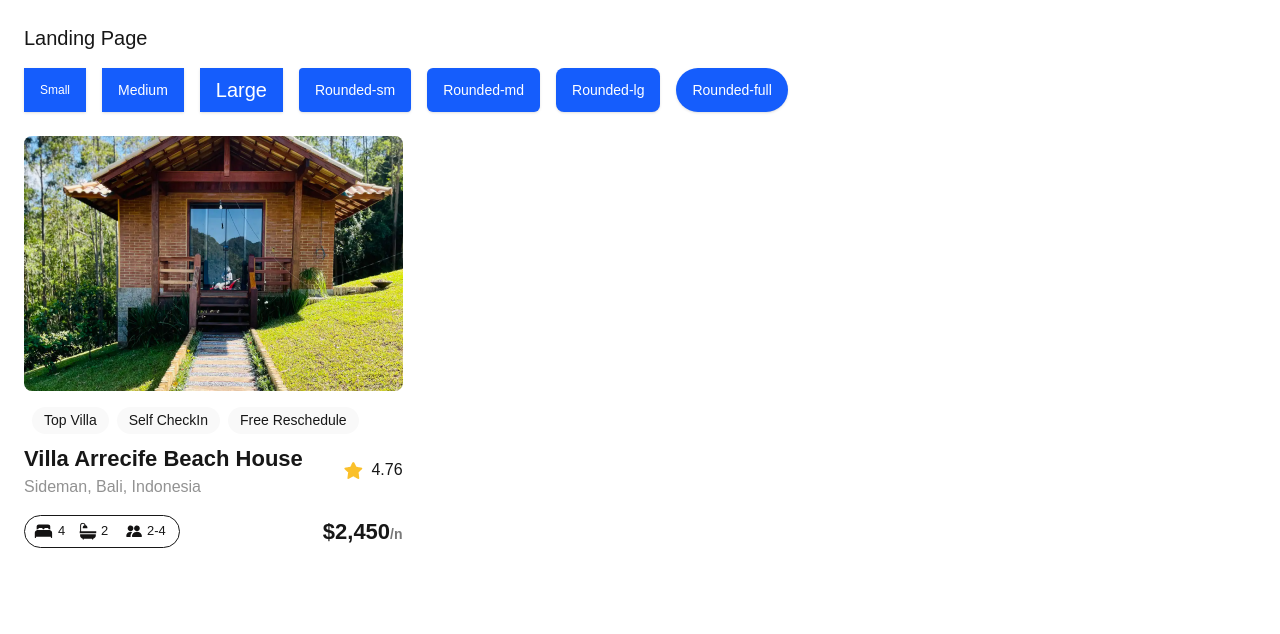
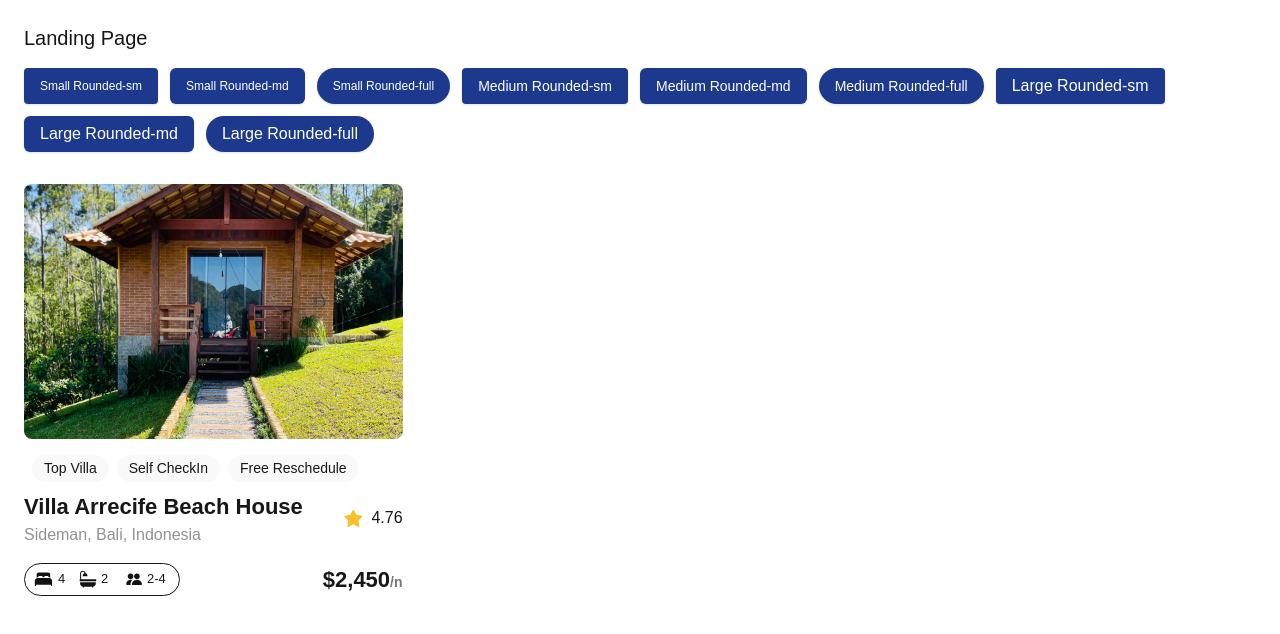
Before and after one commit to Cherireal7/alx-project-0x00-setup, a Next.js app in the folder alx-project-0x00/: page /landing in a window 1280 px wide. Shown: the top 634 px of the page. Built offline with nearby package versions, Linux system fonts and the light colour scheme.

Commit message:
finalfinal

```diff
--- a/alx-project-0x00/components/Button.tsx
+++ b/alx-project-0x00/components/Button.tsx
@@ -1,15 +1,33 @@
 import React from "react";
 import { ButtonProps } from "../interfaces";
 
-const Button: React.FC<ButtonProps> = ({ title, styles }) => {
-  const baseStyles =
-    "px-4 py-2 text-sm font-medium text-white bg-blue-600 hover:bg-blue-700 transition-all duration-200 shadow-sm hover:shadow-md";
+const variants: ButtonProps[] = [
+  { title: "Small Rounded-sm", styles: "text-xs rounded-sm" },
+  { title: "Small Rounded-md", styles: "text-xs rounded-md" },
+  { title: "Small Rounded-full", styles: "text-xs rounded-full" },
 
+  { title: "Medium Rounded-sm", styles: "text-sm rounded-sm" },
+  { title: "Medium Rounded-md", styles: "text-sm rounded-md" },
+  { title: "Medium Rounded-full", styles: "text-sm rounded-full" },
+
+  { title: "Large Rounded-sm", styles: "text-base rounded-sm" },
+  { title: "Large Rounded-md", styles: "text-base rounded-md" },
+  { title: "Large Rounded-full", styles: "text-base rounded-full" },
+];
+
+const ButtonVariants: React.FC = () => {
   return (
-    <button className={`${baseStyles} ${styles}`}>
-      {title}
-    </button>
+    <div className="flex flex-wrap gap-3">
+      {variants.map((btn, idx) => (
+        <button
+          key={idx}
+          className={`px-4 py-1.5 bg-blue-900 text-white font-medium shadow-sm hover:bg-blue-950 hover:shadow-md transition-all duration-200 ease-in-out ${btn.styles}`}
+        >
+          {btn.title}
+        </button>
+      ))}
+    </div>
   );
 };
 
-export default Button;
+export default ButtonVariants;
--- a/alx-project-0x00/pages/landing.tsx
+++ b/alx-project-0x00/pages/landing.tsx
@@ -1,23 +1,16 @@
 import Card from "@/components/Card";
-import Button from "@/components/Button";
+import ButtonVariants from "@/components/Button";
 
 const Landing: React.FC = () => {
   return (
     <div className="p-6">
       <h1 className="text-xl font-extralight mb-4">Landing Page</h1>
 
-      <div className="flex flex-wrap gap-4 mb-6">
-        <Button title="Small" styles="text-xs" />
-        <Button title="Medium" styles="text-base" />
-        <Button title="Large" styles="text-xl" />
+      <ButtonVariants />
 
-        <Button title="Rounded-sm" styles="rounded-sm" />
-        <Button title="Rounded-md" styles="rounded-md" />
-        <Button title="Rounded-lg" styles="rounded-lg" />
-        <Button title="Rounded-full" styles="rounded-full" />
+      <div className="mt-8">
+        <Card />
       </div>
-
-      <Card />
     </div>
   );
 };
```
